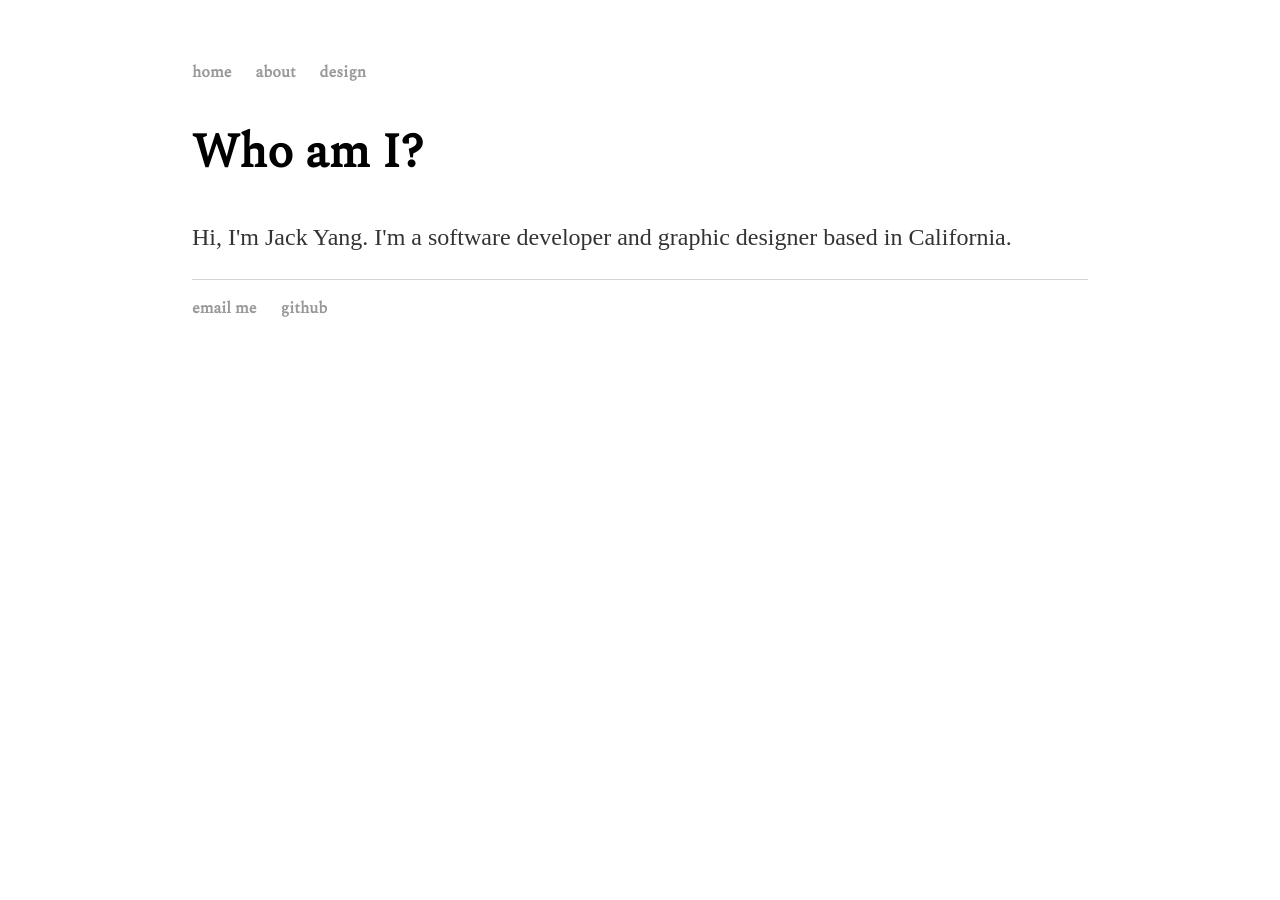
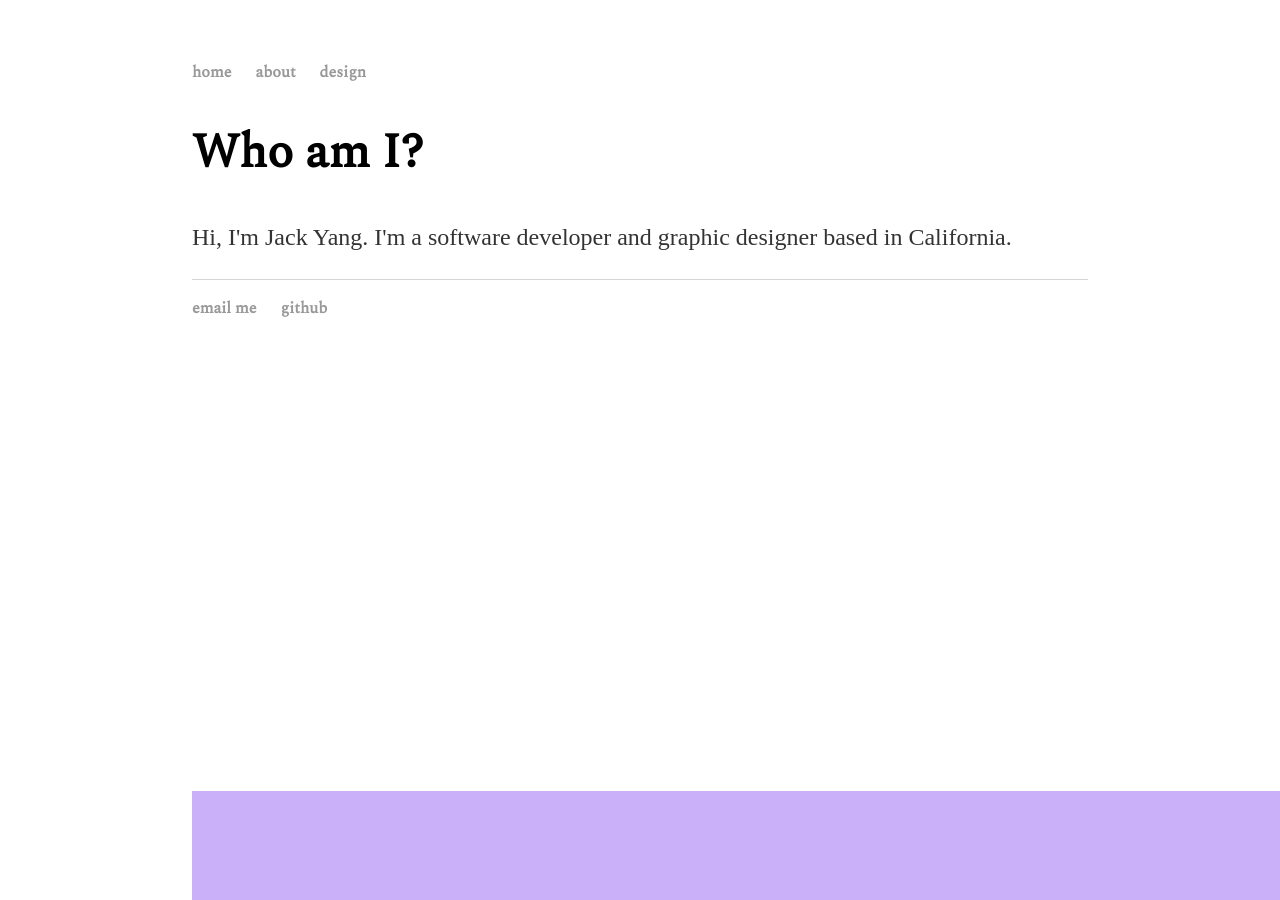
Before and after one commit to caIcutec/caIcutec.github.io, a Jekyll site: the page built from index.html, in a window 1280 px wide. Built offline with Jekyll 4.4.1, drawn with Linux system fonts in a browser that asks for light colours.

Commit message:
Update main.css

```diff
--- a/css/main.css
+++ b/css/main.css
@@ -43,3 +43,14 @@
 ul.posts li {
     list-style: none;
 }
+
+.iconFlex{
+  display: "inline-block", "flex";
+  height: 5%;
+  width: 100%;
+  padding: 2.5%;
+  bottom: 0;
+  position: fixed;
+  flex-direction: "row";
+  text-align: center;
+}
```
